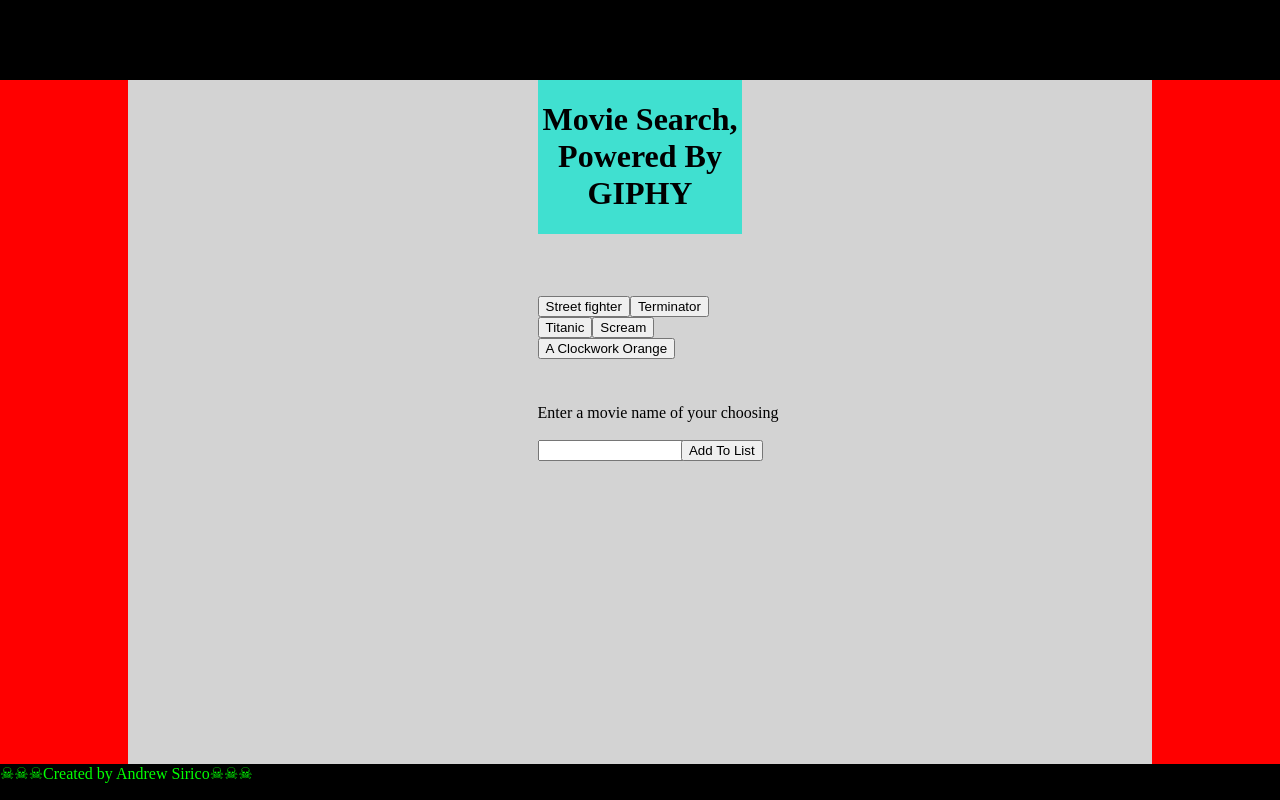
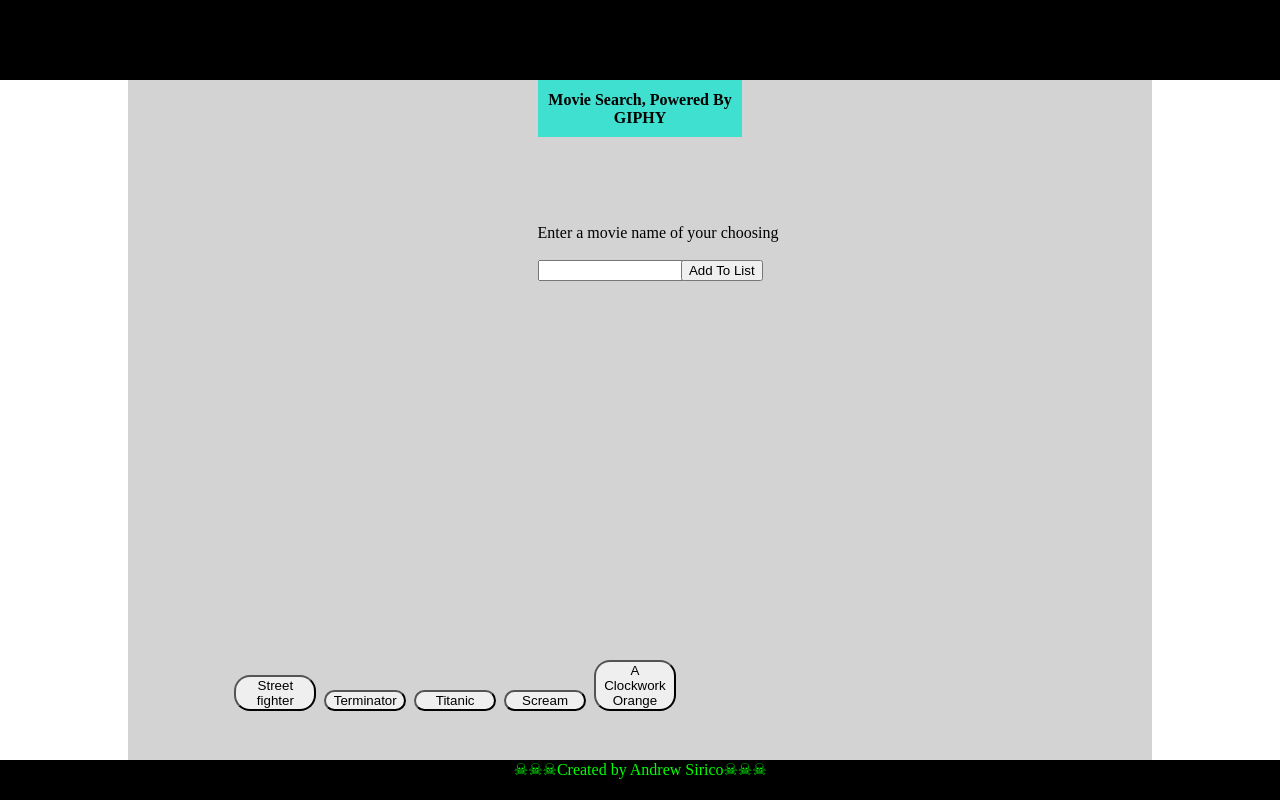
Before and after one commit to siricoa94/giphyAssignmentTwo, a website: page index.html in a window 1280 px wide. Drawn offline with nearby package versions, Linux system fonts and the light colour scheme.

Commit message:
tried to fix some problems, will still need some more work

```diff
--- a/assets/css/style.css
+++ b/assets/css/style.css
@@ -1,7 +1,7 @@
 body{
     height: 100%;
     width: 100%;
-    background-color: red;
+    background-color: white;
 
 }
 nav{
@@ -32,30 +32,30 @@ nav{
 }
 #buttons-view{
     position: absolute;
-    top: 30%;
-    width: 20%;
-    left: 40%;
-    right: 40%;
+    top: 80%;
+    width: 80%;
+    left: 10%;
+    right: 10%;
 }
 #movieFormTitle {
     position: absolute;
-    top: 45%;
+    top: 20%;
     left: 40%;
 }
 #movie-input {
     position: absolute;
-    top: 50%;
+    top: 25%;
     left: 40%;
 }
 #add-movie {
     position: absolute;
-    top: 50%;
+    top: 25%;
     left: 54%;
 
 }
 #gifContainer {
     position: absolute;
-    top: 55%;
+    top: 30%;
     width: 20%;
     height: 40%;
     left: 40%;
@@ -63,11 +63,27 @@ nav{
     overflow: hidden;
 }
 footer{
-    position: absolute;
+    position: fixed;
     bottom: 0%;
     height: 5%;
     width: 125.03%;
     left: -12.5%;
     background-color: black;
     color: lime;
+    text-align: center;
+    z-index: -2;
 }
+
+/* Font Size */
+#moviesearch{
+    font-size: 100%;
+    font-size-adjust: inherit;
+}
+
+/* Button */
+.movie-btn{
+    width: 10%;
+    height: 20%;
+    border-radius: 1rem;
+    margin: 4px
+}
--- a/index.html
+++ b/index.html
@@ -12,12 +12,13 @@
 <div id="container">
             <div id="titleDiv"><h1 id="moviesearch">Movie Search, Powered By GIPHY</h1></div>
     <div id="buttons-view"></div>
-    <form id="movie-form">
-        <label for="movie-input" id="movieFormTitle">Enter a movie name of your choosing</label>
-        <input type="text" id="movie-input">
-        <br>
-        <input id="add-movie" type="submit" value="Add To List">
-    </form>
+    <div id="formView">    <form id="movie-form">
+            <label for="movie-input" id="movieFormTitle">Enter a movie name of your choosing</label>
+            <input type="text" id="movie-input">
+            <br>
+            <input id="add-movie" type="submit" value="Add To List">
+        </form>
+    </div>
     <div id="gifContainer"></div>
     <footer>☠☠☠Created by Andrew Sirico☠☠☠</footer>
 </div>
```
